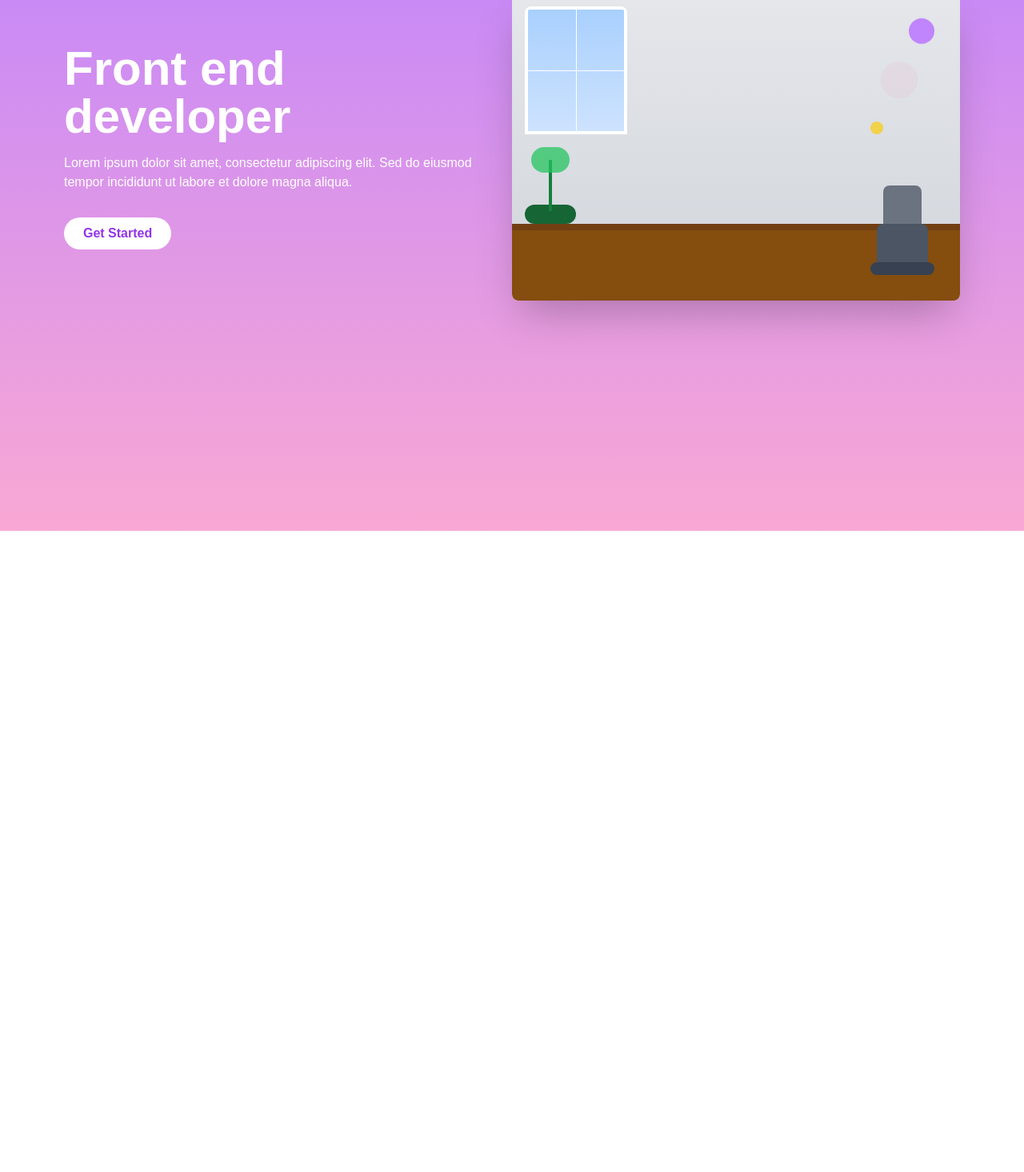
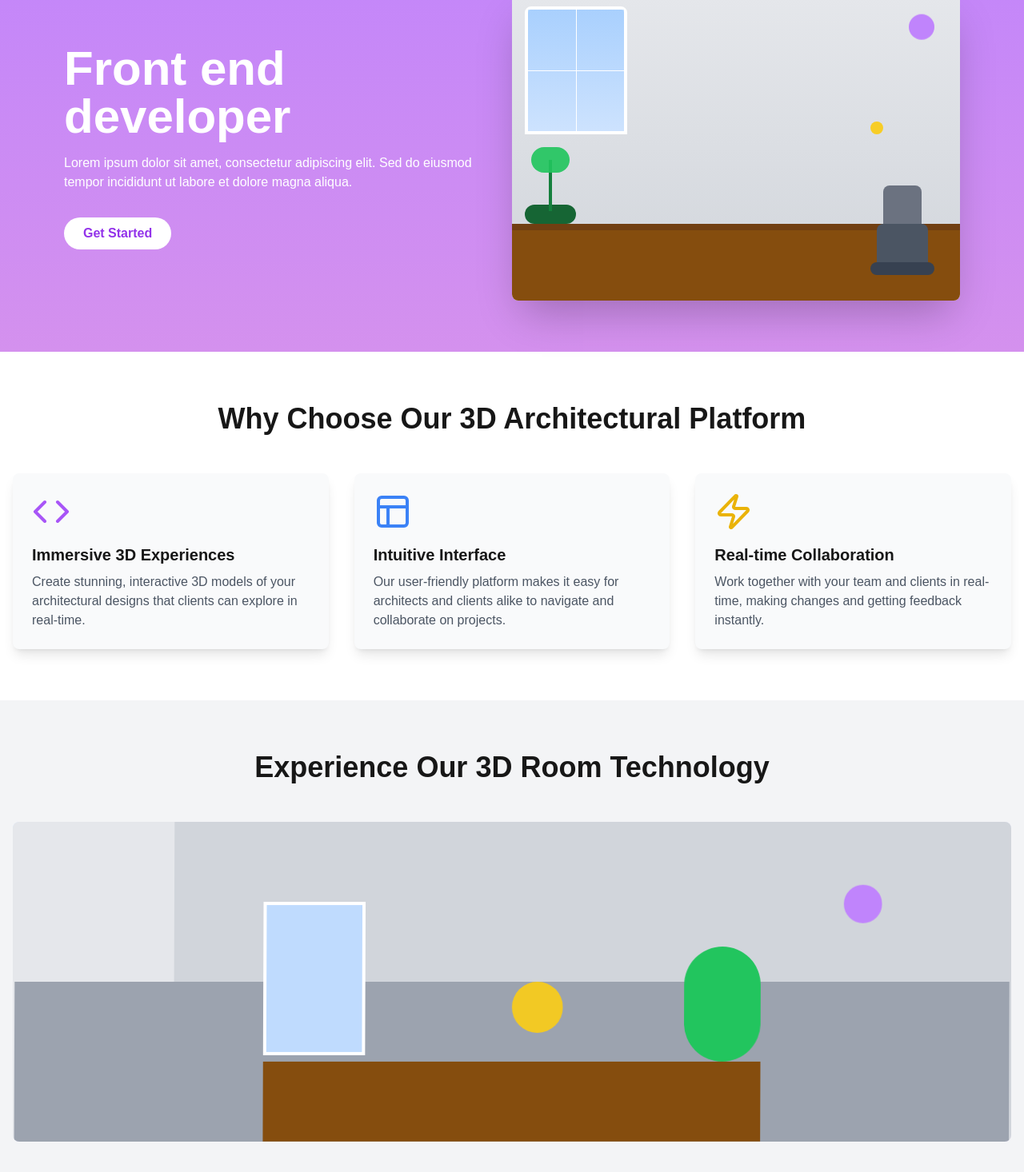
Before and after one commit to JessiP23/room-generation, a Next.js app: page / in a window 1280 px wide. Shown: the part 136-1602 px from the top of the page at 80% size. Before the commit the page ends 800 px from the top, so only its background shows below. Built offline with nearby package versions, Linux system fonts and the light colour scheme.

Commit message:
room animation

```diff
--- a/app/page.js
+++ b/app/page.js
@@ -1,7 +1,7 @@
 'use client'
 
 import React from 'react';
-import { Search, Share, User } from 'lucide-react';
+import { Code, Layout, Search, Share, User, Zap } from 'lucide-react';
 
 const LandingPage = () => {
   return (
@@ -23,7 +23,6 @@ const LandingPage = () => {
           <User size={20} />
         </div>
       </nav>
-
 
       <main className="flex items-center justify-between px-20 py-16">
         <div className="w-1/2">
@@ -75,8 +74,66 @@ const LandingPage = () => {
           </div>
         </div>
       </main>
+
+      {/* Features Section */}
+      <section className="py-16 bg-white">
+        <div className="container mx-auto px-4">
+          <h2 className="text-4xl font-bold text-center mb-12">Why Choose Our 3D Architectural Platform</h2>
+          <div className="grid grid-cols-1 md:grid-cols-3 gap-8">
+            <FeatureCard
+              icon={<Code className="w-12 h-12 text-purple-500" />}
+              title="Immersive 3D Experiences"
+              description="Create stunning, interactive 3D models of your architectural designs that clients can explore in real-time."
+            />
+            <FeatureCard
+              icon={<Layout className="w-12 h-12 text-blue-500" />}
+              title="Intuitive Interface"
+              description="Our user-friendly platform makes it easy for architects and clients alike to navigate and collaborate on projects."
+            />
+            <FeatureCard
+              icon={<Zap className="w-12 h-12 text-yellow-500" />}
+              title="Real-time Collaboration"
+              description="Work together with your team and clients in real-time, making changes and getting feedback instantly."
+            />
+          </div>
+        </div>
+      </section>
+
+      {/* Another 3D Room Section */}
+      <section className="py-16 bg-gray-100">
+        <div className="container mx-auto px-4">
+          <h2 className="text-4xl font-bold text-center mb-12">Experience Our 3D Room Technology</h2>
+          <div className="relative w-full h-[400px] perspective-1000 bg-gradient-to-br from-blue-100 to-purple-100 rounded-lg overflow-hidden">
+            <div className="absolute inset-0 transform-3d rotate-y-[-20deg] rotate-x-10 animate-room-rotate">
+              {/* Room walls */}
+              <div className="absolute inset-0 bg-white opacity-50"></div>
+              <div className="absolute top-0 left-0 w-full h-full bg-gray-200 transform-origin-left rotate-y-90 translate-x-[-200px]"></div>
+              <div className="absolute top-0 right-0 w-full h-full bg-gray-300 transform-origin-right rotate-y-[-90deg] translate-x-[200px]"></div>
+              <div className="absolute bottom-0 left-0 right-0 h-full bg-gray-400 transform-origin-bottom rotate-x-90 translate-y-[200px]"></div>
+
+              {/* Furniture and decorations */}
+              <div className="absolute bottom-0 left-1/4 w-1/2 h-1/4 bg-yellow-800 transform translate-z-20"></div>
+              <div className="absolute top-1/4 left-1/4 w-32 h-48 bg-blue-200 border-4 border-white transform translate-z-30"></div>
+              <div className="absolute bottom-1/4 right-1/4 w-24 h-36 bg-green-500 rounded-full transform translate-z-40"></div>
+
+              {/* Animated elements */}
+              <div className="absolute top-20 right-40 w-12 h-12 bg-purple-400 rounded-full animate-float transform translate-z-50"></div>
+              <div className="absolute bottom-40 left-60 w-8 h-8 bg-pink-400 rounded-full animate-ping transform translate-z-60"></div>
+              <div className="absolute top-1/2 left-1/2 w-16 h-16 bg-yellow-400 rounded-full animate-pulse transform translate-z-70"></div>
+            </div>
+          </div>
+        </div>
+      </section>
     </div>
   );
 };
 
+const FeatureCard = ({ icon, title, description }) => (
+  <div className="bg-gray-50 p-6 rounded-lg shadow-lg transition-transform duration-300 hover:scale-105">
+    <div className="mb-4">{icon}</div>
+    <h3 className="text-xl font-semibold mb-2">{title}</h3>
+    <p className="text-gray-600">{description}</p>
+  </div>
+);
+
 export default LandingPage;
--- a/tailwind.config.js
+++ b/tailwind.config.js
@@ -7,9 +7,19 @@ module.exports = {
   ],
   theme: {
     extend: {
-      colors: {
-        background: "var(--background)",
-        foreground: "var(--foreground)",
+      animation: {
+        float: 'float 3s ease-in-out infinite',
+        'room-rotate': 'roomRotate 20s ease-in-out infinite',
+      },
+      keyframes: {
+        float: {
+          '0%, 100%': { transform: 'translateY(0)' },
+          '50%': { transform: 'translateY(-20px)' },
+        },
+        roomRotate: {
+          '0%, 100%': { transform: 'rotateY(-20deg) rotateX(10deg)' },
+          '50%': { transform: 'rotateY(20deg) rotateX(-10deg)' },
+        },
       },
     },
   },
```
